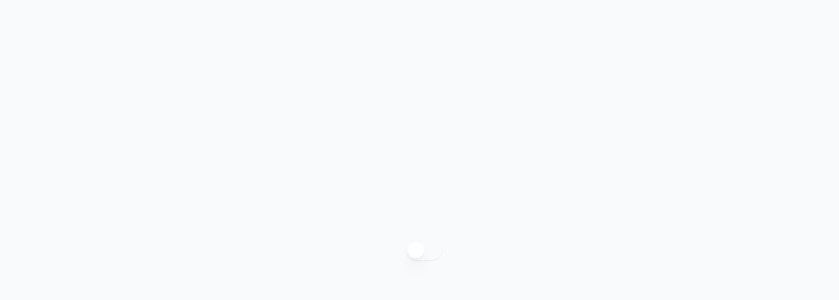
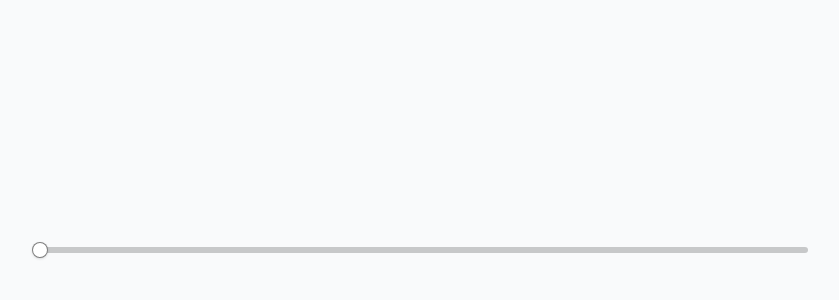
Before and after one commit to JcSilverX/flt-ui, a Next.js app: page / in a window 1280 px wide. Shown: the part 150-450 px from the top of the page, without its empty margins (216-1055 px from the left). Built offline with nearby package versions, Linux system fonts and the light colour scheme.

Commit message:
Slider mostly done

```diff
--- a/src/app/page.tsx
+++ b/src/app/page.tsx
@@ -1,12 +1,12 @@
 "use client";
 
-import SwitchExample from "@/components/switch/stories/switch-example";
+import SliderExample from "@/components/slider/stories/slider-example";
 import React from "react";
 
 export default function Home() {
   return (
     <main className="h-dvh grid gap-4 place-items-center">
-      <SwitchExample />
+      <SliderExample />
     </main>
   );
 }
--- /dev/null
+++ b/src/components/slider/slider.tsx
@@ -0,0 +1,235 @@
+import React from "react";
+import cn from "@/lib/utils/cn";
+import SliderContext from "@/context/slider-context-provider";
+import useControllableState from "@/lib/hooks/use-controllable-state";
+import useSliderContext from "@/lib/hooks/use-slider-context";
+import { clamp } from "@/lib/utils/clamp";
+
+const SliderProvider = SliderContext.Provider;
+
+export type TDirection = "ltr" | "rtl";
+export type TPointerEvent = React.PointerEvent<HTMLSpanElement>;
+
+type SlideProviderProps = React.HTMLAttributes<HTMLSpanElement> & {
+  reference?: React.RefObject<HTMLSpanElement> | undefined;
+  name?: string | undefined;
+  disabled?: boolean | undefined;
+  orientation?: "horizontal" | "vertical" | undefined;
+  dir?: TDirection | undefined;
+  min?: number | undefined;
+  max?: number | undefined;
+  step?: number | undefined;
+  value?: number | undefined;
+  defaultValue?: number | undefined;
+  onValueChange?: React.Dispatch<React.SetStateAction<number>> | undefined;
+  onValueCommit?: React.Dispatch<React.SetStateAction<number>> | undefined;
+  inverted?: boolean | undefined;
+};
+
+export default function Slider({
+  name,
+  min = 0,
+  max = 100,
+  step = 1,
+  orientation = "horizontal",
+  disabled = false,
+  defaultValue,
+  value: valueProp,
+  onValueChange = () => {},
+  onValueCommit = () => {},
+  inverted = false,
+  className,
+  ...props
+}: SlideProviderProps) {
+  // state
+  const [value = 0, setValue] = useControllableState({
+    prop: valueProp,
+    defaultProp: defaultValue as number,
+    onChange: onValueChange as React.Dispatch<React.SetStateAction<number>>,
+  });
+  const [isSliding, setIsSliding] = React.useState<boolean>(false);
+
+  // derived state
+
+  // event handlers / actions
+  const handlePointerDown = (evt: TPointerEvent): void => {
+    setIsSliding(true);
+
+    const rect = evt.currentTarget.getBoundingClientRect();
+
+    const newValue = updateValue(evt, rect);
+    setValue(newValue);
+
+    evt.currentTarget.setPointerCapture(evt.pointerId);
+    evt.preventDefault();
+  };
+
+  const handlePointerMove = (evt: TPointerEvent): void => {
+    if (!isSliding) return;
+
+    const rect = evt.currentTarget.getBoundingClientRect();
+    const newValue = updateValue(evt, rect);
+
+    setValue(newValue);
+    onValueChange(newValue);
+
+    evt.preventDefault();
+  };
+
+  const handlePointerUp = (evt: TPointerEvent): void => {
+    setIsSliding(false);
+
+    const rect = evt.currentTarget.getBoundingClientRect();
+
+    const newValue = updateValue(evt, rect);
+    setValue(newValue);
+    onValueCommit(newValue);
+
+    evt.currentTarget.releasePointerCapture(evt.pointerId);
+    evt.preventDefault();
+  };
+
+  const handlePointerCancel = (evt: TPointerEvent): void => {
+    setIsSliding(false);
+    setValue(0);
+  };
+
+  const updateValue = (evt: TPointerEvent, rect: DOMRect): number => {
+    const { clientX, clientY } = evt;
+
+    const percent =
+      orientation === "horizontal"
+        ? (clientX - rect.left) / rect.width
+        : (rect.bottom - clientY) / rect.height;
+
+    const rawValue = min + percent * (max - min);
+
+    const steps = Math.round((rawValue - min) / step);
+    const adjustedValue = min + steps * step;
+
+    const newValue = clamp(adjustedValue, [min, max]);
+
+    return inverted ? max - newValue + min : newValue;
+  };
+
+  const slots = {
+    name,
+    disabled,
+    min,
+    max,
+    value,
+    orientation,
+    handlePointerDown,
+    handlePointerMove,
+    handlePointerUp,
+    handlePointerCancel,
+  };
+
+  return (
+    <SliderProvider value={slots}>
+      <SliderImpl className={cn(className)} {...props}>
+        <SliderTrack>
+          <SliderRange />
+        </SliderTrack>
+        <SliderThumb />
+      </SliderImpl>
+    </SliderProvider>
+  );
+}
+
+type SliderProps = React.HTMLAttributes<HTMLSpanElement> & {
+  reference?: React.RefObject<HTMLSpanElement> | undefined;
+};
+
+export function SliderImpl({ className, ...props }: SliderProps) {
+  const {
+    handlePointerDown,
+    handlePointerMove,
+    handlePointerUp,
+    handlePointerCancel,
+  } = useSliderContext();
+
+  return (
+    <span
+      onPointerDown={handlePointerDown}
+      onPointerMove={handlePointerMove}
+      onPointerUp={handlePointerUp}
+      onPointerCancel={handlePointerCancel}
+      className={cn(
+        "relative flex w-full touch-none select-none items-center",
+        className,
+        {}
+      )}
+      {...props}
+    />
+  );
+}
+
+type SliderTrackProps = React.HTMLAttributes<HTMLSpanElement> & {
+  reference?: React.RefObject<HTMLSpanElement> | undefined;
+};
+
+export function SliderTrack({ className, ...props }: SliderTrackProps) {
+  return (
+    <span
+      className={cn(
+        "relative h-1.5 grow overflow-hidden rounded-full bg-black/20",
+        className,
+        {}
+      )}
+      {...props}
+    />
+  );
+}
+
+type SliderRangeProps = React.HTMLAttributes<HTMLSpanElement> & {
+  reference?: React.RefObject<HTMLSpanElement> | undefined;
+};
+
+export function SliderRange({ className, ...props }: SliderRangeProps) {
+  const { value } = useSliderContext();
+
+  return (
+    <span
+      className={cn("absolute h-full bg-black/50", className, {})}
+      style={{
+        left: "0%",
+        right: `${100 - value}%`,
+      }}
+      {...props}
+    />
+  );
+}
+
+type SliderThumbProps = React.HTMLAttributes<HTMLSpanElement> & {
+  reference?: React.RefObject<HTMLSpanElement> | undefined;
+};
+
+export function SliderThumb({ className, ...props }: SliderThumbProps) {
+  const { value, min, max, orientation } = useSliderContext();
+
+  return (
+    <span
+      style={{
+        position: "absolute",
+        left: `calc(${value}% - .5rem)`,
+      }}
+    >
+      <span
+        role="slider"
+        aria-valuemin={min}
+        aria-valuemax={max}
+        aria-orientation={orientation}
+        aria-valuenow={value}
+        data-jsx-orientation={orientation}
+        tabIndex={0}
+        className={cn(
+          "block h-4 w-4 rounded-full border border-black/50 bg-white shadow transition-colors focus-visible:outline-none focus-visible:ring-1 focus-visible:ring-red-500 disabled:pointer-events-none disabled:opacity-50",
+          className,
+          {}
+        )}
+        {...props}
+      />
+    </span>
+  );
+}
--- /dev/null
+++ b/src/components/slider/stories/slider-example.tsx
@@ -0,0 +1,7 @@
+import React from "react";
+import Slider from "../slider";
+import cn from "@/lib/utils/cn";
+
+export default function SliderExample() {
+  return <Slider className={cn("w-[60%]")} />;
+}
--- /dev/null
+++ b/src/context/slider-context-provider.tsx
@@ -0,0 +1,20 @@
+"use client";
+
+import { createContext } from "react";
+
+type TSliderContext = {
+  name?: string | undefined;
+  disabled?: boolean | undefined;
+  min: number;
+  max: number;
+  value: number;
+  orientation: "horizontal" | "vertical";
+  handlePointerDown: (evt: React.PointerEvent<HTMLSpanElement>) => void;
+  handlePointerMove: (evt: React.PointerEvent<HTMLSpanElement>) => void;
+  handlePointerUp: (evt: React.PointerEvent<HTMLSpanElement>) => void;
+  handlePointerCancel: (evt: React.PointerEvent<HTMLSpanElement>) => void;
+};
+
+const SliderContext = createContext<TSliderContext | null>(null);
+
+export default SliderContext;
--- /dev/null
+++ b/src/lib/hooks/use-slider-context.ts
@@ -0,0 +1,16 @@
+"use client";
+
+import SliderContext from "@/context/slider-context-provider";
+import { useContext } from "react";
+
+export default function useSliderContext() {
+  const context = useContext(SliderContext);
+
+  if (!context) {
+    throw new Error(
+      "useSliderContext must be used within a SliderContextProvider."
+    );
+  }
+
+  return context;
+}
--- /dev/null
+++ b/src/lib/utils/clamp.ts
@@ -0,0 +1,5 @@
+const clamp = (v: number, [min, max]: [number, number]) => {
+  return Math.min(max, Math.max(min, v));
+};
+
+export { clamp };
```
